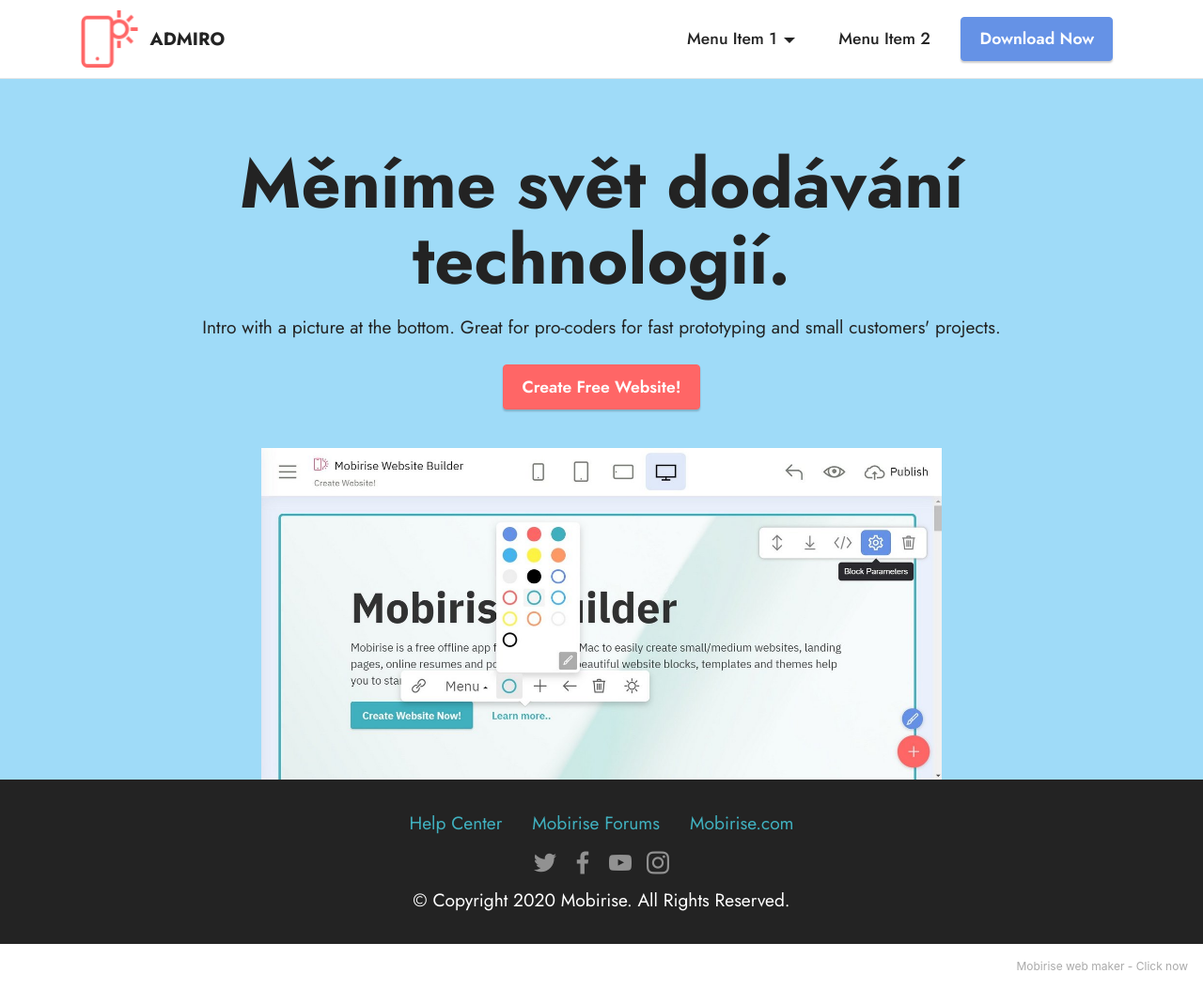
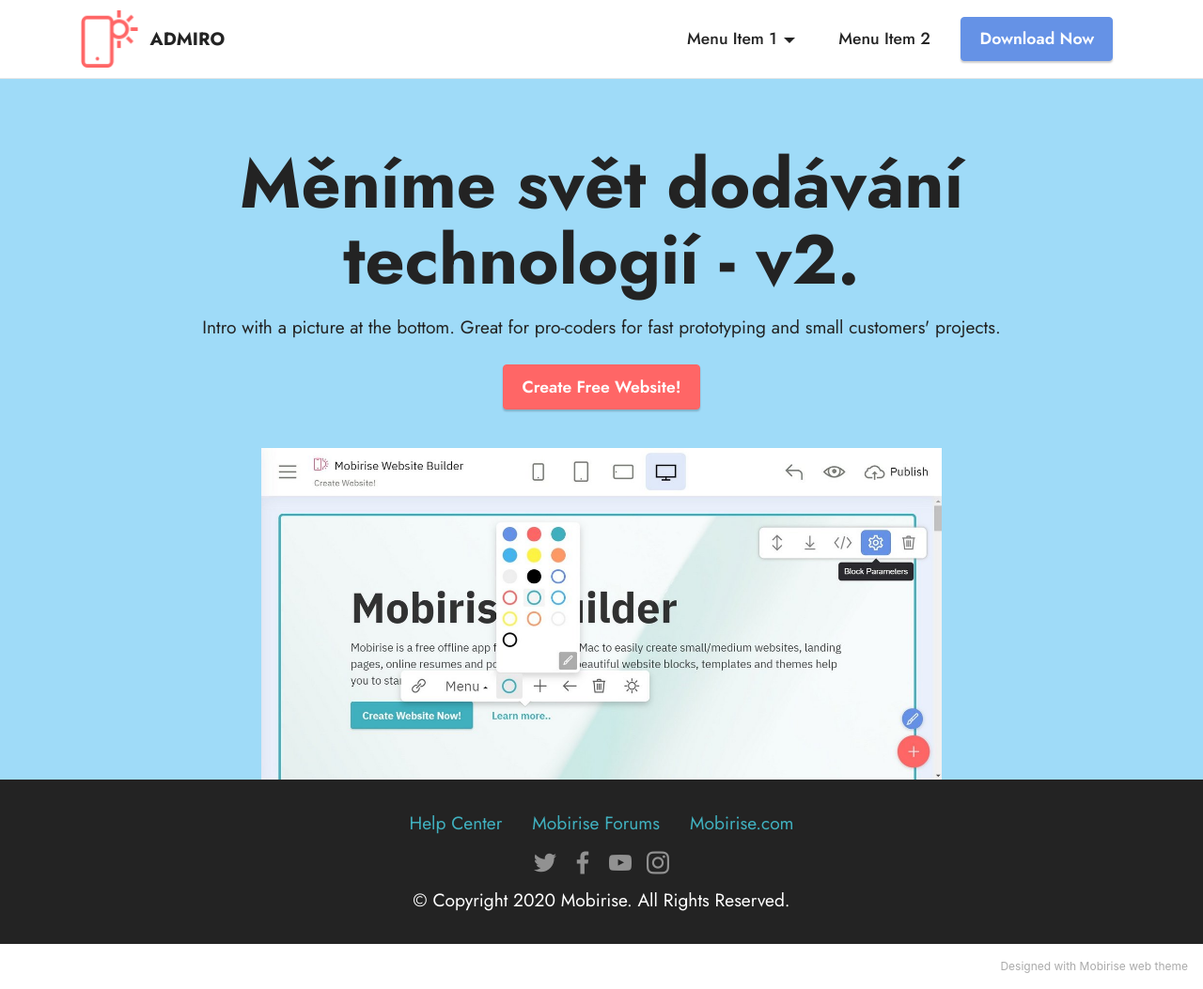
Before and after one commit to Skrosnou/Admiro, a plain HTML site: page index.html in a window 1280 px wide. Shown: the whole page at 94% size. Drawn offline with Linux system fonts and the light colour scheme.

Commit message:
Add files via upload

```diff
--- a/index.html
+++ b/index.html
@@ -68,7 +68,7 @@
     <div class="align-center container-fluid">
         <div class="row justify-content-center">
             <div class="col-md-12 col-lg-9">
-                <h1 class="mbr-section-title mbr-fonts-style mb-3 display-1"><strong>Měníme svět dodávání technologií.</strong></h1>
+                <h1 class="mbr-section-title mbr-fonts-style mb-3 display-1"><strong>Měníme svět dodávání technologií - v2.</strong></h1>
                 <p class="mbr-text mbr-fonts-style display-7">
                     Intro with a picture at the bottom. Great for pro-coders for fast prototyping and small customers' projects.</p>
                 <div class="mbr-section-btn mt-3"><a class="btn btn-secondary display-4" href="https://mobiri.se">Create Free Website!</a></div>
@@ -130,7 +130,7 @@
             </div>
         </div>
     </div>
-</section><section style="background-color: #fff; font-family: -apple-system, BlinkMacSystemFont, 'Segoe UI', 'Roboto', 'Helvetica Neue', Arial, sans-serif; color:#aaa; font-size:12px; padding: 0; align-items: center; display: flex;"><a href="https://mobirise.site/a" style="flex: 1 1; height: 3rem; padding-left: 1rem;"></a><p style="flex: 0 0 auto; margin:0; padding-right:1rem;">Mobirise web maker - <a href="https://mobirise.site/n" style="color:#aaa;">Click now</a></p></section><script src="assets/web/assets/jquery/jquery.min.js"></script>  <script src="assets/popper/popper.min.js"></script>  <script src="assets/tether/tether.min.js"></script>  <script src="assets/bootstrap/js/bootstrap.min.js"></script>  <script src="assets/smoothscroll/smooth-scroll.js"></script>  <script src="assets/dropdown/js/nav-dropdown.js"></script>  <script src="assets/dropdown/js/navbar-dropdown.js"></script>  <script src="assets/touchswipe/jquery.touch-swipe.min.js"></script>  <script src="assets/theme/js/script.js"></script>
+</section><section style="background-color: #fff; font-family: -apple-system, BlinkMacSystemFont, 'Segoe UI', 'Roboto', 'Helvetica Neue', Arial, sans-serif; color:#aaa; font-size:12px; padding: 0; align-items: center; display: flex;"><a href="https://mobirise.site/r" style="flex: 1 1; height: 3rem; padding-left: 1rem;"></a><p style="flex: 0 0 auto; margin:0; padding-right:1rem;">Designed with Mobirise <a href="https://mobirise.site/u" style="color:#aaa;">web</a> theme</p></section><script src="assets/web/assets/jquery/jquery.min.js"></script>  <script src="assets/popper/popper.min.js"></script>  <script src="assets/tether/tether.min.js"></script>  <script src="assets/bootstrap/js/bootstrap.min.js"></script>  <script src="assets/smoothscroll/smooth-scroll.js"></script>  <script src="assets/dropdown/js/nav-dropdown.js"></script>  <script src="assets/dropdown/js/navbar-dropdown.js"></script>  <script src="assets/touchswipe/jquery.touch-swipe.min.js"></script>  <script src="assets/theme/js/script.js"></script>
 
 
 </body>
```
Also changed, not shown: 1 other file.
